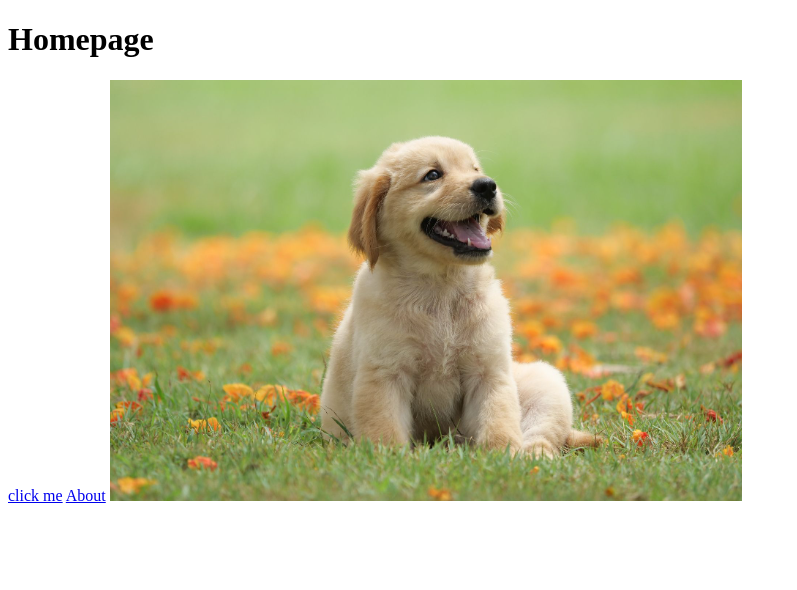
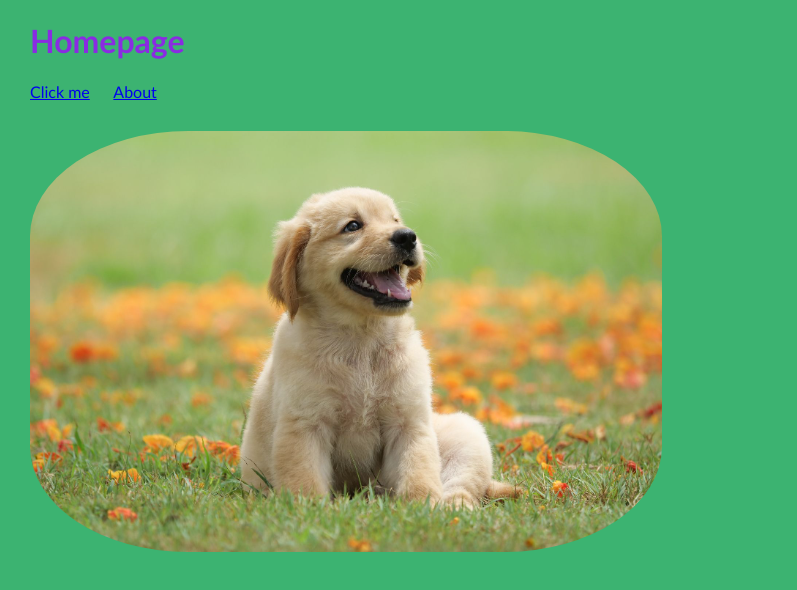
Before and after one commit to NnukuM/Assigment_HTML, a plain HTML site: page links-and-images/index.html in a window 1280 px wide. Shown: the whole page, without its empty margins (0-797 px from the left). Drawn offline with Linux system fonts and the light colour scheme.

Commit message:
Assign_Four

```diff
--- /dev/null
+++ b/links-and-images/css/style.css
@@ -0,0 +1,18 @@
+body{
+    background-color:mediumseagreen;
+    color: brown;
+    font-family: 'Gill Sans', 'Gill Sans MT', Calibri, 'Trebuchet MS', sans-serif;
+    font-size: medium;
+    margin-left: 30px;
+}
+
+img{
+   border-radius: 25%;
+
+   margin-top: 30px;
+}
+
+#links{
+    display: inline-block;
+    padding-right: 20px;
+}
--- a/links-and-images/index.html
+++ b/links-and-images/index.html
@@ -1,15 +1,16 @@
 <!DOCTYPE html>
 <html lang="en">
 <head>
-    <meta charset="UTF-8">
-    <title>Links & Images</title>
+  <meta charset="UTF-8">
+  <title>Links & Images</title>
+  <link rel="stylesheet" type="text/css" href="./css/style.css">
 </head>
 <body>
-    <h1>Homepage</h1>
-    <a href="https://theuselessweb.com/">click me</a>
+  <h1 style ="color: blueviolet; font-weight: bold;">Homepage</h1>
+  <div>
+    <a href="https://www.brainnest.consulting//" id ="links">Click me</a>
     <a href="./pages/about.html">About</a>
-    <img src="./images/first-img.png" alt="first-img">
-
-
+  </div>
+    <img src="./images/first-img.png" alt="first-img" id = "imgStyle">
 </body>
 </html>
--- /dev/null
+++ b/nnuku.css
@@ -0,0 +1,23 @@
+body{
+  margin-left: 30px;
+}
+
+h1{
+  color: blueviolet;
+}
+
+h2{
+  color: #e033ff ;
+}
+
+h3{
+  color: rgb(51, 255, 131);
+}
+
+h4{
+  color: hsl(23, 80%, 60%);
+  border-radius: 25%;}
+
+.colorheading{
+  color: bisque;
+}
```
Also changed, not shown: homepage.html (+10 -10 lines), links-and-images/pages/about.html (+13 -8 lines), nnuku.html (+8 -2 lines).
